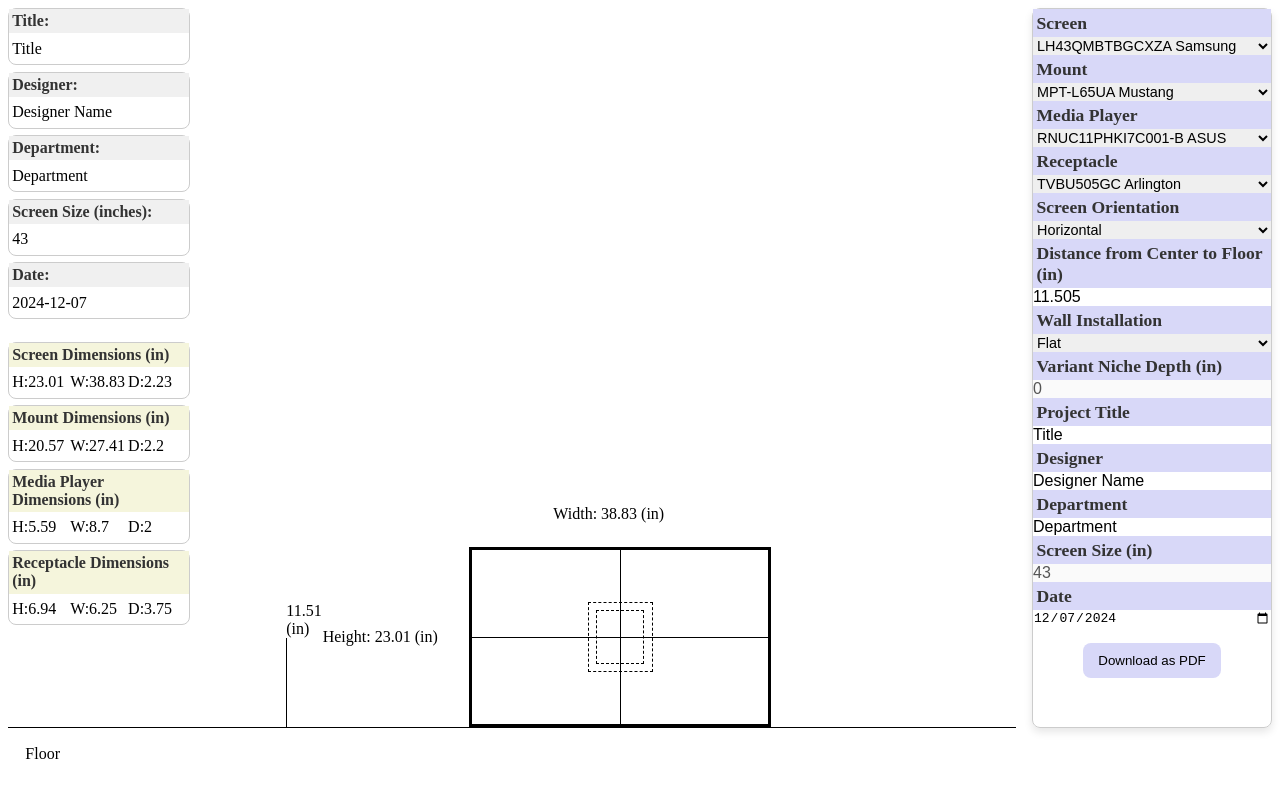
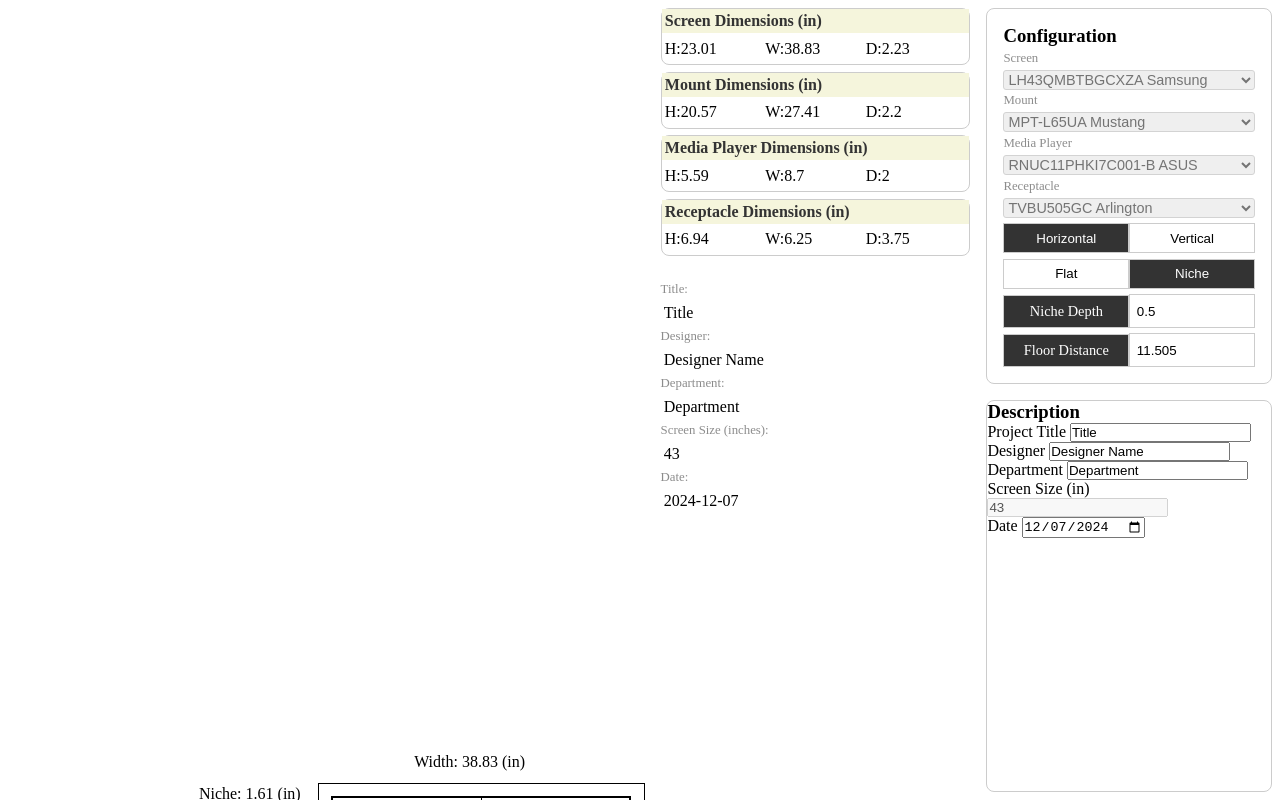
Before and after one commit to GabeEss/DiagramBuilderDemo, a React (Vite) app: page / in a window 1280 px wide. Shown: the top 800 px of the page. Built offline with nearby package versions, Linux system fonts and the light colour scheme.

Commit message:
Style configuration form to be more intuitive for the user.

```diff
--- a/src/App.jsx
+++ b/src/App.jsx
@@ -23,8 +23,11 @@
       <div className="app-container">
         <DiagramDisplay pdfContainerRef={pdfContainerRef}/>
         <div className="forms-container">
-          <EquipmentForm/>
-          <ConfigurationForm/>
+          <div className="equipment-config-container">
+            <h3 className="configuration-header">Configuration</h3>
+            <EquipmentForm/>
+            <ConfigurationForm/>
+          </div>
           <DescriptionForm/>
           <div className="download-container">
             <DownloadButton pdfContainerRef={pdfContainerRef}/>
--- a/src/components/description-display.jsx
+++ b/src/components/description-display.jsx
@@ -15,7 +15,7 @@
 
     return(
         <div className="description-display" style={{
-            // position: "absolute",
+
         }}>
             <div className="description-item">
                 <label>Title: </label>
--- a/src/components/diagram-display.jsx
+++ b/src/components/diagram-display.jsx
@@ -92,21 +92,21 @@
         }}>
             <div className="floor-screen-container" style={{
                 display: "grid",
-                gridTemplateColumns: "1fr 1fr 3fr",
+                gridTemplateColumns: "1fr 1fr 1fr",
                 gridTemplateRows: "1fr auto",
                 height: "100%",
             }}>
                 <div className="specification-position" style={{
-                    gridColumn: "1",
+                    gridColumn: "3",
                     gridRow: "1",
                     display: "flex",
                     flexDirection: 'column'
                 }}>
+                    <SpecificationDisplay/>
                     <DescriptionDisplay/>
-                    <SpecificationDisplay/>
                 </div>
                 <div className="floor-distance-container" style={{
-                    gridColumn: "2",
+                    gridColumn: "1",
                     gridRow: "1",
                     alignSelf: "end",
                     marginLeft: "6em",
@@ -122,7 +122,7 @@
                 </div>
                 <div className="niche-display" style={{
                     gridRow: "1",
-                    gridColumn: "3",
+                    gridColumn: "2",
                     alignSelf: "end",
                     marginRight: "1em",
                     marginBottom: `${pushScreen}px`,
--- a/src/components/forms/configuration-form.jsx
+++ b/src/components/forms/configuration-form.jsx
@@ -39,9 +39,8 @@
         }
     }, [screen, orientation]);
 
-    const handleOrientationChange = (e) => {
-        e.preventDefault();
-        setOrientation(e.target.value);
+    const handleOrientationChange = (value) => {
+        setOrientation(value);
     }
 
     const handleFloorChange = (e) => {
@@ -53,8 +52,8 @@
         }
     }
 
-    const handleNicheChange = (e) => {
-        setNiche(e.target.value);
+    const handleNicheChange = (value) => {
+        setNiche(value);
     }
 
     // Changing the depth will change the value of the wall installation in the config context
@@ -68,17 +67,54 @@
     }
 
     return(
-        <form className="form-container">
-            <div className="form-item">
-                <label>Screen Orientation</label>
-                <select onChange={handleOrientationChange} value={orientation}>
-                    <option value={"horizontal"}>Horizontal</option>
-                    <option value={"vertical"}>Vertical</option>
-                </select>
+        <form className="configuration-container">
+            <div className="configuration-item">
+                <button
+                    type='button'
+                    className={orientation === "horizontal" ? "selected" : ""}
+                    onClick={() => handleOrientationChange("horizontal")}
+                >
+                    Horizontal
+                </button>
+                <button
+                    type='button'
+                    className={orientation === "vertical" ? "selected" : ""}
+                    onClick={() => handleOrientationChange("vertical")}
+                >
+                    Vertical
+                </button>
             </div>
-
-            <div className="form-item">
-                <label>Distance from Center to Floor (in)</label>
+            <div className="configuration-item">
+                <button
+                    type='button'
+                    className={niche === "flat" ? "selected" : ""}
+                    onClick={() => handleNicheChange("flat")}
+                >
+                    Flat
+                </button>
+                <button
+                    type='button'
+                    className={niche === "niche" ? "selected" : ""}
+                    onClick={() => handleNicheChange("niche")}
+                >
+                    Niche
+                </button>
+            </div>
+            <div className="configuration-item">
+                <label>Niche Depth</label>
+                <input
+                    type="number"
+                    onChange={handleDepthChange}
+                    value={nicheDepth || 0}
+                    min=".5"
+                    max="2"
+                    step={.5}
+                    className={niche === "flat" ? "disabled" : ""}
+                    disabled={niche === 'flat'}
+                />
+            </div>
+            <div className="configuration-item">
+                <label>Floor Distance</label>
                 <input
                     type='number'
                     onChange={handleFloorChange}
@@ -87,25 +123,6 @@
                     max={maxHeight || 0}
                 />
             </div>
-            <div className="form-item">
-                <label>Wall Installation</label>
-                <select value={niche} onChange={handleNicheChange}>
-                    <option value={"flat"}>Flat</option>
-                    <option value={"niche"}>Niche</option>
-                </select>
-            </div>
-            <div className="form-item">
-                <label>Variant Niche Depth (in)</label>
-                <input
-                    type="number"
-                    onChange={handleDepthChange}
-                    value={nicheDepth || 0}
-                    min=".5"
-                    max="2"
-                    step={.5}
-                    disabled={niche === 'flat'}
-                />
-            </div>
 
         </form>
     )
--- a/src/components/forms/description-form.jsx
+++ b/src/components/forms/description-form.jsx
@@ -16,6 +16,7 @@
 
     return (
         <form className="form-container">
+            <h3>Description</h3>
             <div className="form-item">
                 <label>Project Title </label>
                 <input type="text" maxLength={15} name="title" value={title} onChange={(e) => setTitle(e.target.value)}/>
--- a/src/components/forms/equipment-form.jsx
+++ b/src/components/forms/equipment-form.jsx
@@ -87,8 +87,8 @@
     }, []);
 
     return(
-        <form className="form-container">
-            <div className="form-item">
+        <form className="description-container">
+            <div className="description-item">
                 <label>Screen</label>
                 <select onChange={handleScreenChange} value={screen?.['Screen MFR']}>
                     {screenData.map((screen, index) => (
@@ -98,7 +98,7 @@
                     ))}
                 </select>
             </div>
-            <div className="form-item">
+            <div className="description-item">
                 <label>Mount</label>
                 <select onChange={handleMountChange} value={mount?.['MFG. PART']}>
                     {/* <option value={"deselect"}>Mount Screen</option> */}
@@ -109,7 +109,7 @@
                     ))}
                 </select>
             </div>
-            <div className="form-item">
+            <div className="description-item">
                 <label>Media Player</label>
                 <select onChange={handleMediaChange} value={mediaPlayer?.['MFG. PART']}>
                     {mediaPlayerData.map((media, index) => (
@@ -119,7 +119,7 @@
                     ))}
                 </select>
             </div>
-            <div className="form-item">
+            <div className="description-item">
                 <label>Receptacle</label>
                 <select onChange={handleReceptacleChange} value={receptacle?.['MFG. PART']}>
                     {receptacleData.map((receptacle, index) => (
--- a/src/contexts/configuration-context.jsx
+++ b/src/contexts/configuration-context.jsx
@@ -5,7 +5,7 @@
 
 export const ConfigurationProvider = ({children}) => {
     const [orientation, setOrientation] = useState("horizontal");
-    const [niche, setNiche] = useState("flat");
+    const [niche, setNiche] = useState("niche");
     const [minDistanceFloor, setMinDistanceFloor] = useState(0);
     const [distanceFloor, setDistanceFloor] = useState(0);
     const [nicheDepth, setNicheDepth] = useState(0);
--- a/src/styles/styles.css
+++ b/src/styles/styles.css
@@ -26,43 +26,92 @@
 
 .forms-container {
     grid-column: 2/3;
+    margin: .5em;
+    display: grid;
+    grid-template-columns: 1fr;
+    grid-template-rows: 1fr 1fr .5fr;
+}
+
+.equipment-config-container {
+    display: flex;
+    flex-direction: column;
     border: 1px solid #ccc;
-    margin: .5em;
     border-radius: 8px;
-    box-shadow: 0 4px 8px rgba(0, 0, 0, .1);
+    padding: 1em;
+    margin-bottom: 1em;
+    /* box-shadow: 0 4px 8px rgba(0, 0, 0, .1); */
 }
 
 .form-container {
+    border: 1px solid #ccc;
+    border-radius: 8px;
+    /* box-shadow: 0 4px 8px rgba(0, 0, 0, .1); */
 }
 
-.form-item {
-    display: flex;
-    flex-direction: column;
-    border-radius: 8px;
-    border: none;
+
+/* EQUIPMENT FORM STYLING */
+
+.equipment-container {
+
 }
 
-.form-item label {
-    width: 100%;
-    font-weight: bold;
-    font-size: 1.1em;
-    color: #333;
-    margin-right: .5em;
-    background-color: rgb(216, 216, 248);
-    padding: .2em;
+/* CONFIGURATION FORM STYLING */
+
+.configuration-header {
+    padding: 0;
+    border: 0;
+    margin: 0;
 }
 
-.form-item select {
-    font-size: .9em;
-    transition: background-color .2s ease;
-    border: none;
+.configuration-container {
+
 }
 
-.form-item input {
-    font-size: 1em;
-    transition: background-color .2s ease;
-    border: none;
+.configuration-item {
+    display: flex;
 }
+
+.configuration-item button {
+    background-color: transparent;
+    width: 50%;
+    border: 1px solid #ccc;
+    padding: .5em;
+    margin-top: .4em;
+    cursor: pointer;
+}
+
+.configuration-item label {
+    display: flex;
+    justify-content: center;
+    align-items: center;
+    font-size: .9em;
+    background-color: transparent;
+    width: 50%;
+    border: 1px solid #ccc;
+    padding: .5em;
+    margin-top: .4em;
+    background-color: #333;
+    color: white;
+}
+
+.configuration-item input {
+    background-color: transparent;
+    width: 50%;
+    border: 1px solid #ccc;
+    padding: .5em;
+    margin-top: .4em;
+}
+
+.configuration-item input.disabled {
+    background-color: rgb(203, 203, 203);
+}
+
+.configuration-item button.selected {
+    background-color: #333;
+    color: white;
+}
+
+/* DOWNLOAD BUTTON STYLING */
 
 .download-container {
     width: 100%;
@@ -79,10 +128,6 @@
     transition: background-color .2s ease;
     text-align: center;
     border-radius: 8px;
-}
-
-.form-item input:hover, .form-item select:hover {
-    background-color: #f0f0f0;
 }
 
 .download:hover {
@@ -105,25 +150,44 @@
     display: flex;
     flex-direction: column;
     width: 100%;
-    gap: .2em;
-    padding-bottom: .2em;
-    border: 1px solid #ccc;
-    border-radius: 8px;
-    margin-bottom: .4em;
+}
+
+.description-item label {
+    font-size: .8em;
+    padding-top: .3em;
+    padding-bottom: .3em;
+    color: #848484ee;
+}
+
+.description-item select {
+    font-size: .9em;
+    transition: background-color .2s ease;
+    border: none;
+    color: #6b6b6bee;
+    border: 1px solid #d3d3d3;
+    border-radius: 3px;
+    cursor: pointer;
+    /* appearance: none; */
+    padding-right: 1.5em;
+}
+
+.form-item input {
+    /* font-size: 1em;
+    transition: background-color .2s ease;
+    border: none; */
 }
 
 .description-item label {
     /* border: 1px solid #ccc; */
-    width: 100%;
-    font-weight: bold;
-    color: #333;
-    margin-right: .5em;
-    background-color: #f0f0f0;
-    padding: .2em;
+
 }
 
 .description-item p {
     padding: .2em;
+}
+
+.description-item input:hover, .description-item select:hover {
+    background-color: #f0f0f0;
 }
 
 /* SPECIFICATION STYLING FOR GRID POSITION CHECK diagram-display.jsx*/
```
